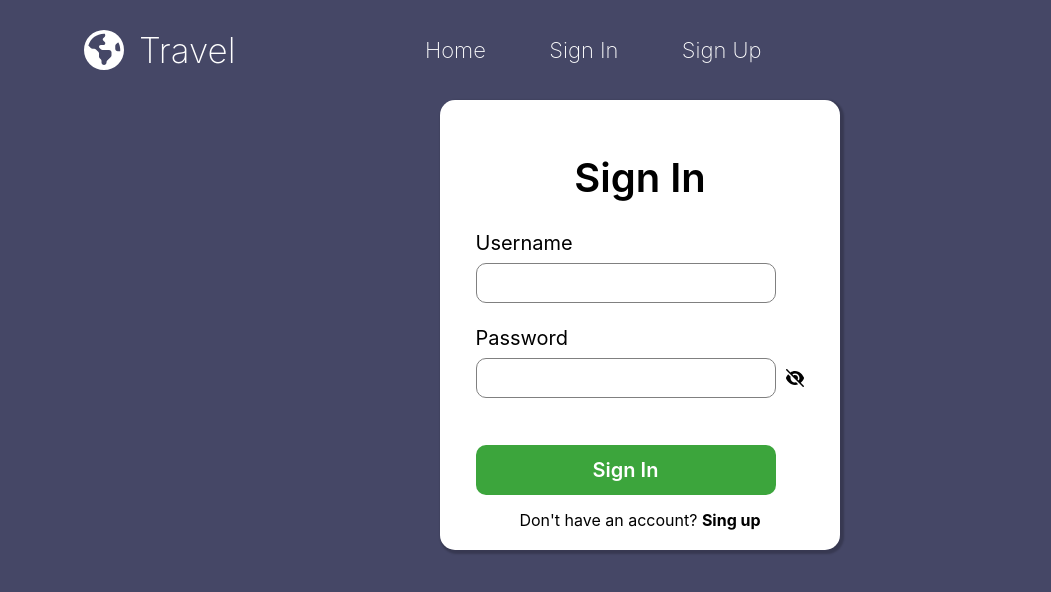
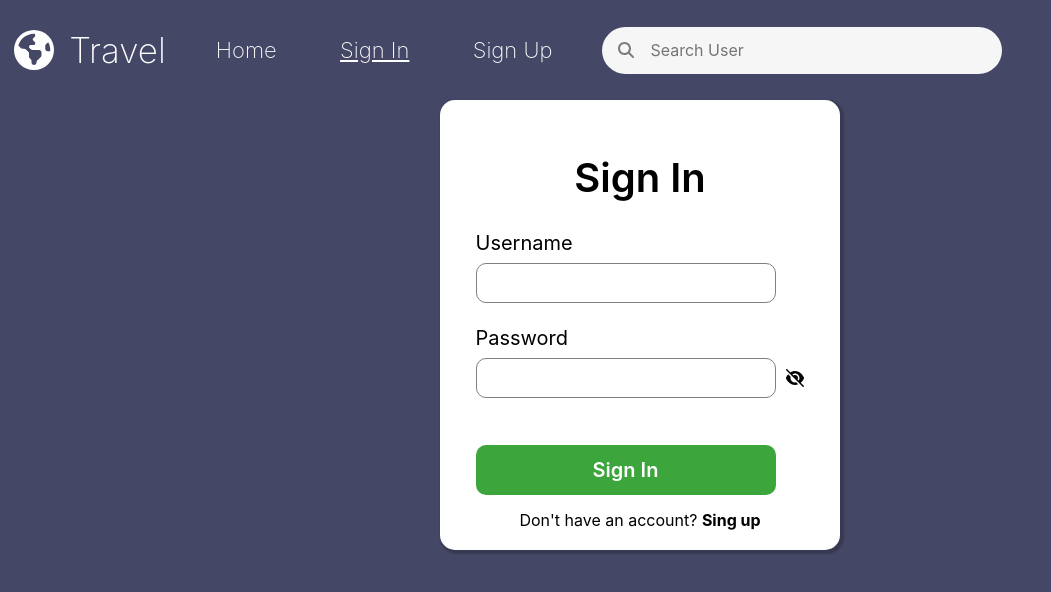
Before and after one commit to Hopelesszz/travel-front, a React (Vite) app: page /auth in a window 1280 px wide. Shown: the top 592 px of the page, without its empty margins (0-1051 px from the left). Built offline with nearby package versions, Linux system fonts and the light colour scheme; no server answers.

Commit message:
header chainging + comments chainging

```diff
--- a/src/App.jsx
+++ b/src/App.jsx
@@ -40,7 +40,7 @@ function AppRoutes() {
   return (
     <Routes>
       <Route path="/" element={<Home />} />
-      <Route path="/auth" element={<Auth />} />
+      <Route path="/auth" element={<UserRoute><Auth /></UserRoute>} />
       <Route path="/register" element={<UserRoute><Registration /></UserRoute>} />
       <Route path="/account_info" element={<ProtectedRoute><Account_info /></ProtectedRoute>} />
       <Route path="/account_info/edit_account" element={<ProtectedRoute><Edit_account /></ProtectedRoute>} />
--- a/src/components/Comments/Comments.scss
+++ b/src/components/Comments/Comments.scss
@@ -81,11 +81,10 @@
 .comment__container__item {
     width: 480px;
     @include mixins.direction-align-justify(column,start,space-between);
-    background-color: white;
     gap: 10px;
+    padding: 8px;
 
     p {
-        background-color: white;
         line-height: 1.6;
         font-size: 15px;
         font-family: "Inter", "Roboto";
@@ -104,7 +103,6 @@
 }
 #edit_comment {
     color: black;
-    background-color: white;
     position: relative;
     left: 3px;
     bottom: 3px;
@@ -112,7 +110,6 @@
 }
 #delete_comment {
     color: black;
-    background-color: white;
     position: relative;
     left: 5px;
     bottom: 3px;
@@ -120,7 +117,6 @@
 }
 #add_response {
     color: black;
-    background-color: white;
     position: relative;
     left: 5px;
     bottom: 3px;
@@ -128,7 +124,6 @@
 }
 #response {
     font-family: "Inter", "Roboto";
-    background-color: white;
     font-weight: bold;
     font-size: 15px;
     color: rgb(216, 75, 75);
--- a/src/components/Header/Header.jsx
+++ b/src/components/Header/Header.jsx
@@ -1,18 +1,17 @@
 import "./Header.scss";
 import { FontAwesomeIcon } from '@fortawesome/react-fontawesome';
-import { faEarthAmericas,faRightFromBracket } from '@fortawesome/free-solid-svg-icons';
+import { faEarthAmericas,faRightFromBracket,faMagnifyingGlass } from '@fortawesome/free-solid-svg-icons';
 import { Link, useLocation, useNavigate } from "react-router-dom";
 import { useContext } from "react";
 import { AuthContext } from "../../context/AuthContext";
 import axios from "axios";
 function Header () {
-    const API_URL = import.meta.env.VITE_API_URL;
     const { user,dispatch } = useContext(AuthContext);
     const location = useLocation();
     const navigate = useNavigate();
 
     const logOut = async () => {
-        await axios.post(`${API_URL}/auth/logout/${user._id}`);
+        await axios.post(`/auth/logout/${user._id}`);
         dispatch({ type: "LOGOUT" });
         localStorage.removeItem("user");
         navigate("/auth");
@@ -27,30 +26,41 @@ function Header () {
                 </div>
                 <nav>
                     <ul className="header_container__nav_links">
-                        {location.pathname !== "/" && (
+                        {location.pathname !== "/" ? (
                             <Link className="link" to="/"><li>Home</li></Link>
+                        ) : (
+                            <Link style={{textDecoration:"underline"}} className="link" to="/"><li>Home</li></Link>
                         )}
-                        {!user ?
-                            <>
-                                <Link className="link" to="/auth"><li>Sign In</li></Link>
-                                <Link className="link" to="/register"><li>Sign Up</li></Link>
-                            </>
-                        :
-                            <></>
-                        }
+                        {location.pathname !== "/auth" ? (
+                            <Link className="link" to="/auth"><li>Sign In</li></Link>
+                        ) : (
+                            <Link style={{textDecoration:"underline"}} className="link" to="/auth"><li>Sign In</li></Link>
+                        )}
+                        {location.pathname !== "/register" ? (
+                            <Link className="link" to="/register"><li>Sign Up</li></Link>
+                        ) : (
+                            <Link style={{textDecoration:"underline"}} className="link" to="/register"><li>Sign Up</li></Link>
+                        )}
+
                     </ul>
                 </nav>
+                <form className="search_form">
+                    <div className="search">
+                        <FontAwesomeIcon className="search__icon" icon={faMagnifyingGlass} />
+                        <input className="search__input" type="search" placeholder="Search User"/>
+                    </div>
+                </form>
                 <div className="header_container__account">
                     {user && user.avatar ?
                         <Link to="/account_info">
-                            <div>
+                            <div style={{gap:"10px"}}>
                                 <img src={user.avatar} alt="avatar"/>
                                 <span>{user.username}</span>
                             </div>
                         </Link>
                     : user ?
                         <Link to="/account_info">
-                            <div>
+                            <div style={{gap:"10px"}}>
                                 <img src="https://cdn-icons-png.flaticon.com/512/149/149071.png" alt="avatar"/>
                                 <span>{user.username}</span>
                             </div>
--- a/src/components/Header/Header.scss
+++ b/src/components/Header/Header.scss
@@ -65,3 +65,31 @@
 .logout {
     font-size: 25px;
 }
+.search {
+    display: flex;
+    align-items: center;
+    padding: 14px;
+    border-radius: 28px;
+    background-color: #f6f6f6;
+    width: 400px;
+    height: 47px;
+    transition: box-shadow 0.25s;
+}
+.search__icon {
+    background-color: transparent;
+    color: rgba(0,0,0,0.5);
+}
+.search__input {
+    font-size: 16px;
+    font-family: "Inter", "Roboto";
+    color: #333333;
+    margin-left: 14px;
+    outline: none;
+    border: none;
+    background-color: transparent;
+    flex: 1;
+
+    ::placeholder {
+        color: rgba(0,0,0,0.5);
+    }
+}
--- a/src/components/Posts/Posts.jsx
+++ b/src/components/Posts/Posts.jsx
@@ -13,7 +13,6 @@ import Modal from "../../components/Modal/Modal";
 import Comments from '../Comments/Comments';
 
 const Posts = ({otherUserId,page}) => {
-    const API_URL = import.meta.env.VITE_API_URL;
     const [posts, setPosts] = useState([]);
     const [users, setUsers] = useState([]);
     const [action, setAction] = useState(null);
@@ -39,7 +38,7 @@ const Posts = ({otherUserId,page}) => {
         if(page === "main") {
             const fetchPosts = async () => {
                 try {
-                    const res = await axios.get(`${API_URL}/posts/getAllPosts`);
+                    const res = await axios.get("/posts/getAllPosts");
                     setPosts(res.data);
                 } catch (err) {
                     console.error(err);
@@ -50,7 +49,7 @@ const Posts = ({otherUserId,page}) => {
         if(page === "account_info") {
             const fetchPosts = async () => {
                 try {
-                    const res = await axios.get(`${API_URL}/posts/getPostsByUser/${user._id}`, { withCredentials: true });
+                    const res = await axios.get(`/posts/getPostsByUser/${user._id}`);
                     setPosts(res.data);
                 } catch (err) {
                     console.error(err);
@@ -61,7 +60,7 @@ const Posts = ({otherUserId,page}) => {
         if(page === "other_account_info") {
             const fetchPosts = async () => {
                 try {
-                    const res = await axios.get(`${API_URL}/posts/getPostsByUser/${otherUserId}`, { withCredentials: true });
+                    const res = await axios.get(`/posts/getPostsByUser/${otherUserId}`);
                     setPosts(res.data);
                 } catch (err) {
                     console.error(err);
@@ -76,7 +75,7 @@ const Posts = ({otherUserId,page}) => {
                 const usersData = [];
                 await Promise.all(
                     posts.map(async (post) => {
-                        const res = await axios.get(`${API_URL}/users/getOneUser/${post.authorId}`, { withCredentials: true });
+                        const res = await axios.get(`/users/getOneUser/${post.authorId}`);
                         usersData.push(res.data);
                     })
                 );
@@ -107,11 +106,11 @@ const Posts = ({otherUserId,page}) => {
     };
     const like = async (postId) => {
         try {
-            const post = await axios.get(`${API_URL}/posts/getOnePost/${postId}`, { withCredentials: true });
+            const post = await axios.get(`/posts/getOnePost/${postId}`);
             if (post.data.authorId === user._id) {
                 return;
             }
-            await axios.put(`${API_URL}/posts/updatePost/${postId}`,{userId: user._id, action: "like"}, { withCredentials: true });
+            await axios.put(`/posts/updatePost/${postId}`,{userId: user._id, action: "like"});
             setPosts((prevPosts) =>
                 prevPosts.map((post) => {
                         if (post._id === postId) {
@@ -129,7 +128,7 @@ const Posts = ({otherUserId,page}) => {
     }
     const cancelLike = async (postId) => {
         try {
-            await axios.put(`${API_URL}/posts/updatePost/${postId}`,{userId: user._id, action: "cancel like"}, { withCredentials: true });
+            await axios.put(`/posts/updatePost/${postId}`,{userId: user._id, action: "cancel like"});
             setPosts((prevPosts) =>
                 prevPosts.map((post) => {
                         if (post._id === postId) {
@@ -147,11 +146,11 @@ const Posts = ({otherUserId,page}) => {
     }
     const deletePost = async (postId) => {
        try {
-            const deletedPost = await axios.delete(`${API_URL}/posts/deletePost/${postId}`, { withCredentials: true });
+            const deletedPost = await axios.delete(`/posts/deletePost/${postId}`);
             setPosts((prevPosts) => prevPosts.filter((post) => post._id !== postId));
             await Promise.all(
                 deletedPost.data.comments.map(async (comment) => {
-                    await axios.delete(`${API_URL}/comments/deleteComment/${comment}`, { withCredentials: true });
+                    await axios.delete(`/comments/deleteComment/${comment}`);
                 })
             );
         }
--- a/src/components/Posts/Posts.scss
+++ b/src/components/Posts/Posts.scss
@@ -40,7 +40,6 @@
     gap: 12px;
 }
 .posts_container__items__item__user {
-    background-color: white;
     display: flex;
     align-items: center;
     gap: 10px;
@@ -52,13 +51,11 @@
     }
     p {
         font-family: "Inter", "Roboto";
-        background-color: white;
         font-weight: bold;
         color: black;
     }
     h6 {
         font-family: "Inter", "Roboto";
-        background-color: white;
         font-weight: bold;
         font-size: 15px;
         color: rgb(139, 139, 139);
```
Also changed, not shown: src/components/Comments/Comments.jsx (+30 -26 lines).
